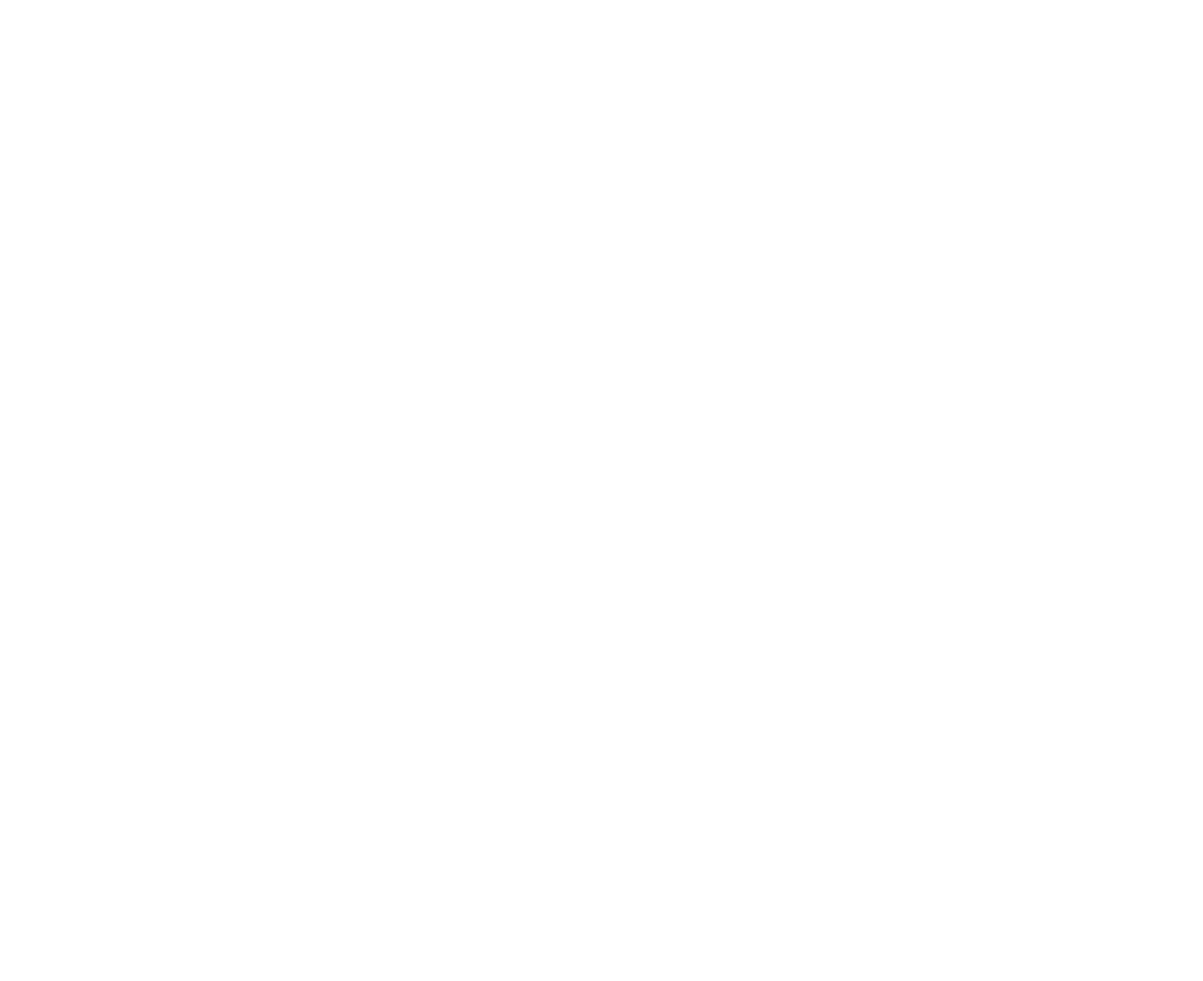
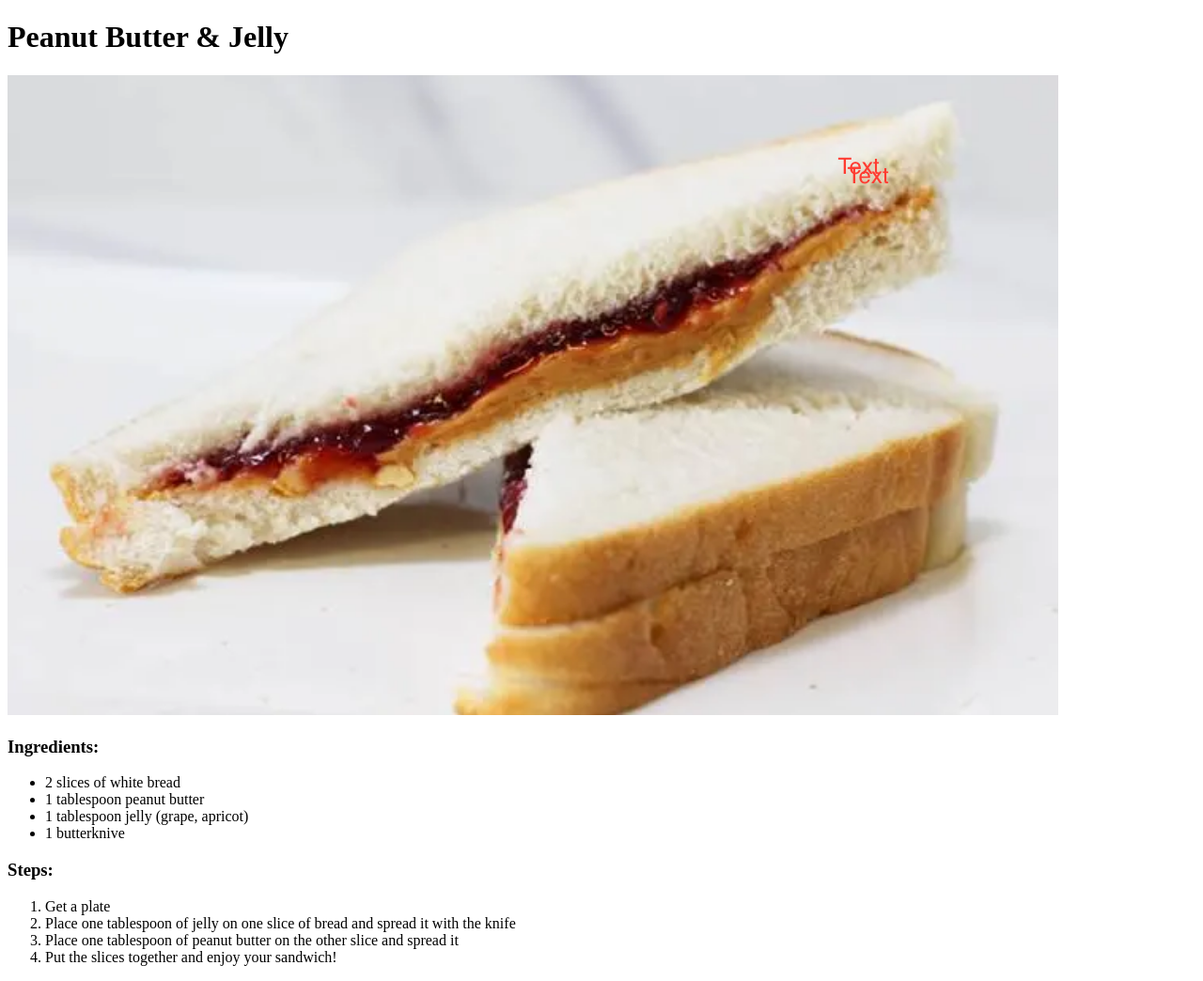
Before and after one commit to hassannajj/odin-recipes, a plain HTML site: page recipes/pb_and_jelly/pb_and_jelly.html in a window 1280 px wide. Shown: the whole page at 94% size. Before the commit the page ends 800 px from the top, so only its background shows below. Drawn offline with Linux system fonts and the light colour scheme.

Commit message:
Added peanut butter & jelly

```diff
--- a/recipes/pb_and_jelly/pb_and_jelly.html
+++ b/recipes/pb_and_jelly/pb_and_jelly.html
@@ -0,0 +1,28 @@
+<!DOCTYPE html>
+<html>
+<head lang="en">
+    <meta charset="utf-8">
+    <title>Peanut Butter & Jelly Recipe</title>
+</head>
+
+<body>
+    <h1>Peanut Butter & Jelly</h1>
+    <img src="pb_and_jelly.png" alt="Picture of a peanut butter and jelly sandwich">
+
+    <h3>Ingredients:</h3>
+    <ul>
+        <li>2 slices of white bread</li>
+        <li>1 tablespoon peanut butter</li>
+        <li>1 tablespoon jelly (grape, apricot)</li>
+        <li>1 butterknive</li>
+    </ul>
+
+    <h3>Steps:</h3>
+    <ol>
+        <li>Get a plate</li>
+        <li>Place one tablespoon of jelly on one slice of bread and spread it with the knife</li>
+        <li>Place one tablespoon of peanut butter on the other slice and spread it</li>
+        <li>Put the slices together and enjoy your sandwich!</li>
+    </ol>
+</body>
+</html>
```
Also changed, not shown: index.html (+2 -0 lines), recipes/pb_and_jelly/pb_and_jelly.png (added), 1 other file.
